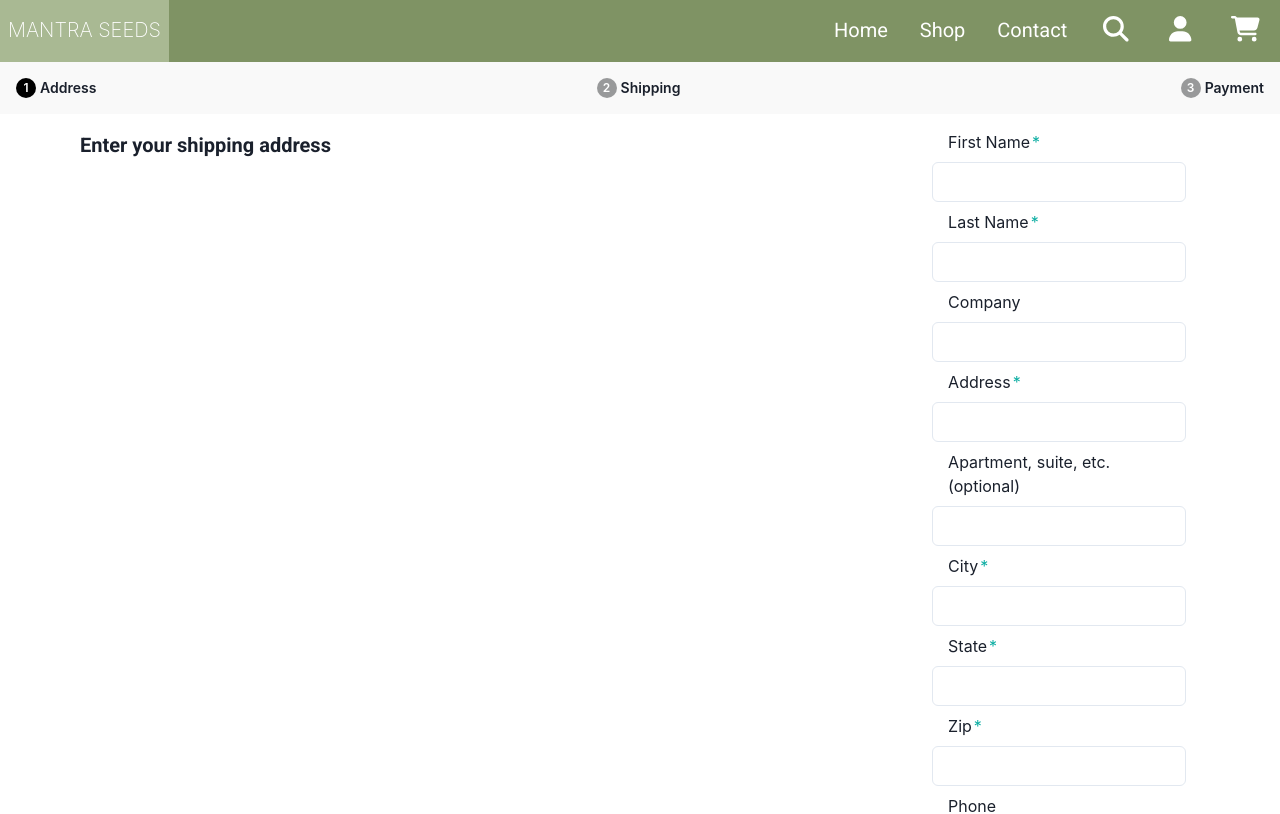
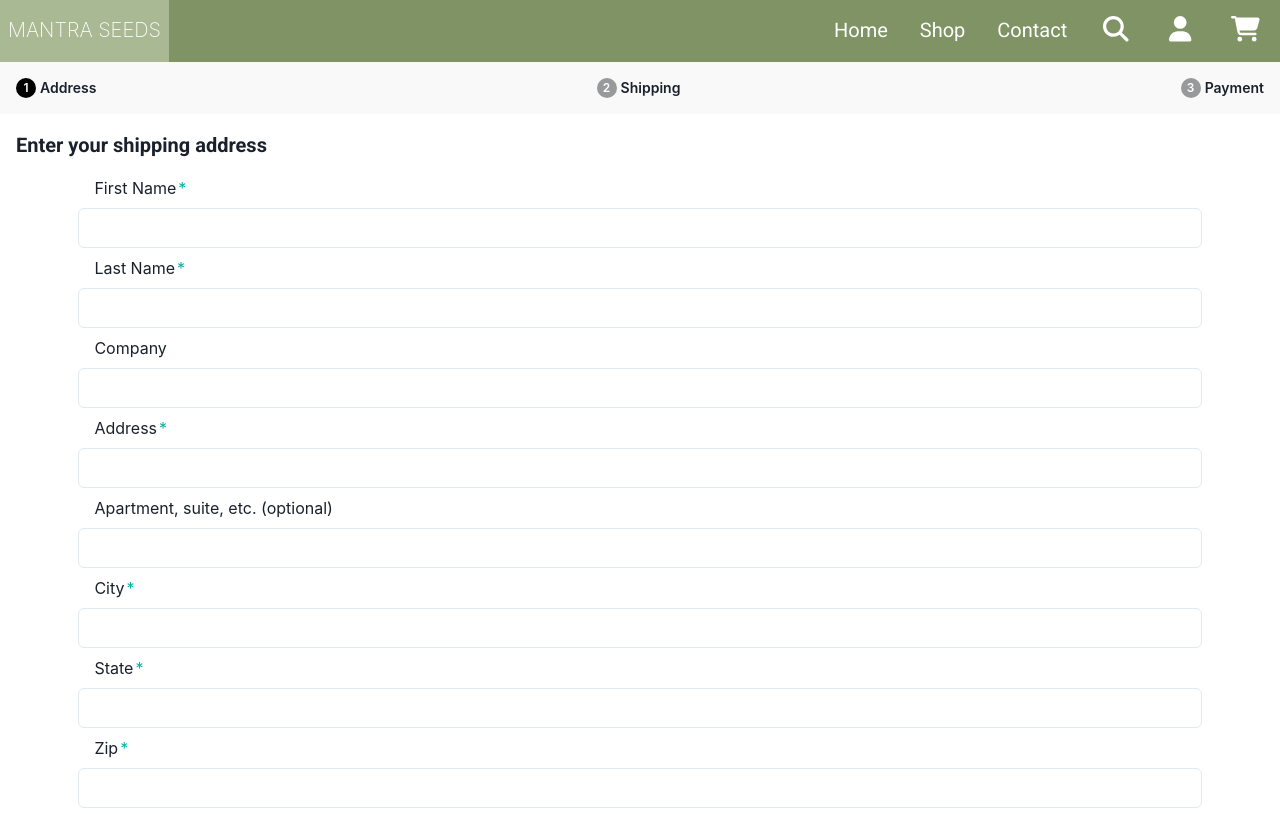
Before and after one commit to EricJamesCrow/mantra-seeds, a React (Create React App) app in the folder frontend/: page /cart/checkout in a window 1280 px wide. Shown: the top 814 px of the page. Built offline with nearby package versions, Linux system fonts and the light colour scheme; no server answers.

Commit message:
update checkout css

```diff
--- a/frontend/src/pages/new_checkout/Checkout.css
+++ b/frontend/src/pages/new_checkout/Checkout.css
@@ -197,7 +197,7 @@
 }
 
 @media (min-width: 980px) {
-    .checkout-component-container {
+    .checkout-component-container.payment {
         display: flex;
         justify-content: space-between;
         gap: 2rem;
--- a/frontend/src/pages/new_checkout/components/Payment.jsx
+++ b/frontend/src/pages/new_checkout/components/Payment.jsx
@@ -61,7 +61,7 @@ export default function Payment( { setCurrentStep, shipping, dispatch, cart, use
     }, [])
 
   return (
-    <div className="checkout-component-container">
+    <div className="checkout-component-container payment">
       <div className="review-order-wrapper">
       <h1>Review Order</h1>
       <div className="review-order-containers">
```
